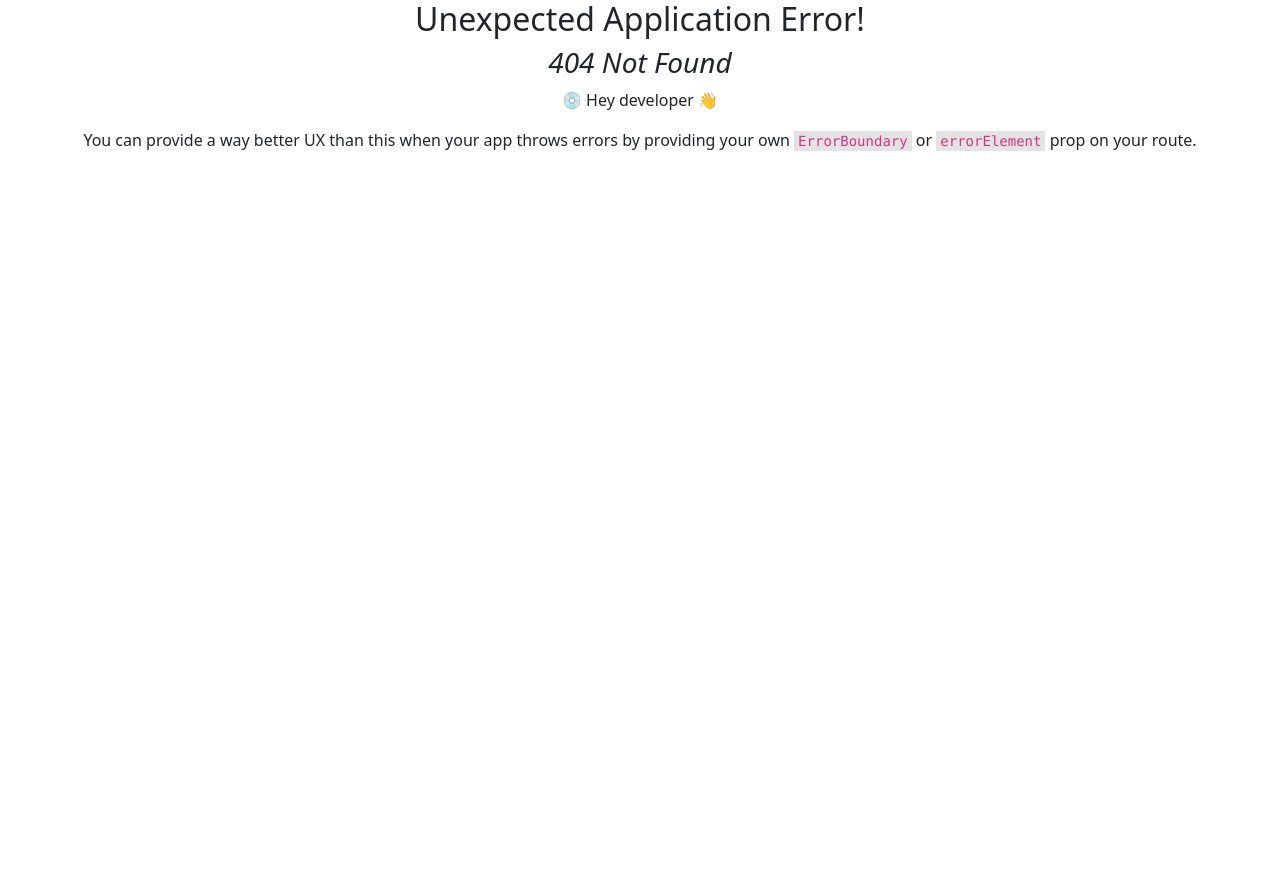
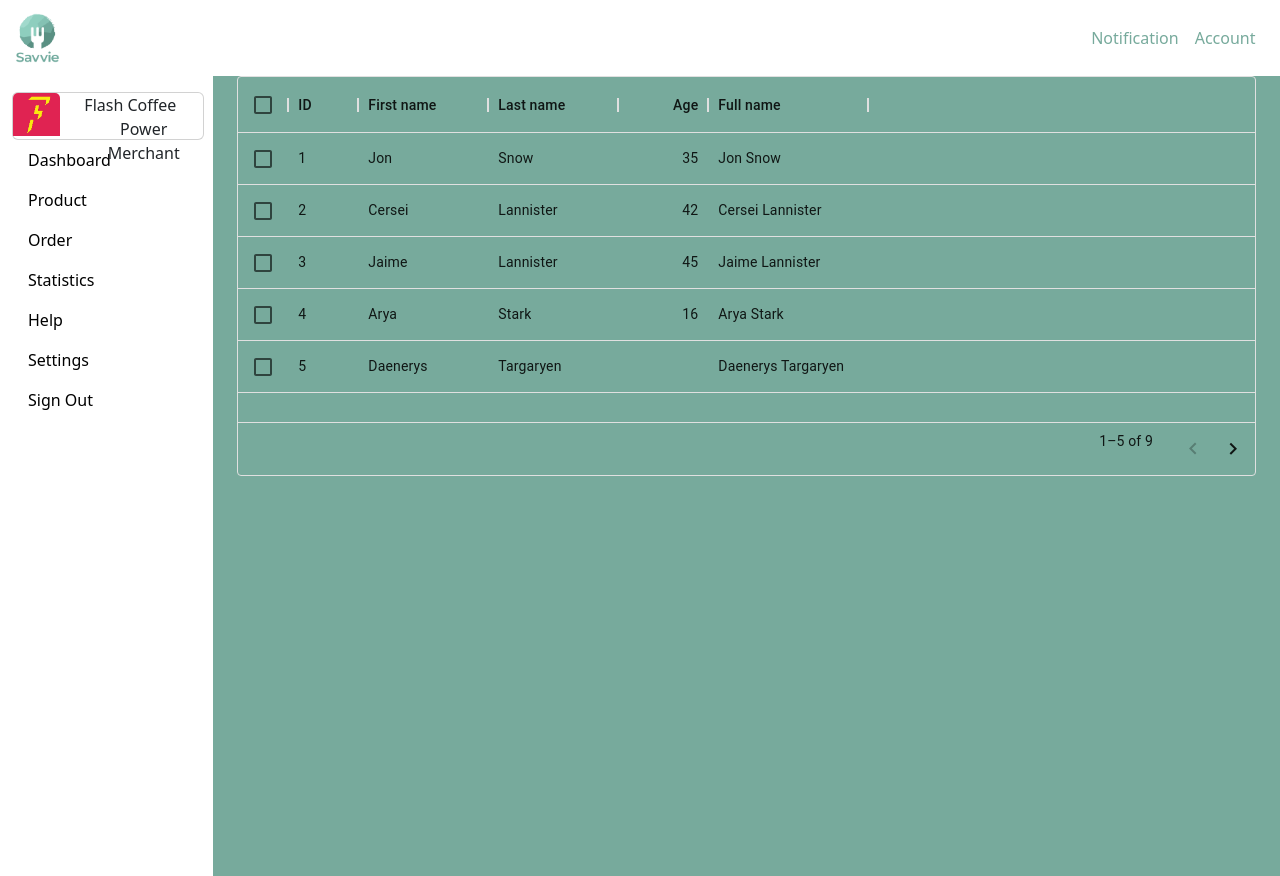
Before and after one commit to yasminnabila/Food-Rescue-Client-CMS, a React (Create React App) app in the folder client-cms/: page /admin/list-product in a window 1280 px wide. Before the commit this address had no page. Before the commit the page ends 800 px from the top, so only its background shows below. Built offline with nearby package versions, Linux system fonts and the light colour scheme.

Commit message:
Add cards for product dashboard

```diff
--- a/client-cms/src/components/DashboardCards.jsx
+++ b/client-cms/src/components/DashboardCards.jsx
@@ -1,13 +1,35 @@
-function DashboardCards() {
-    return (
-      <Card>
-        <Card.Title>Card Title</Card.Title>
-        <Card.Text>
-          Some quick example text to build on the card title and make up the
-          bulk of the card's content.
-        </Card.Text>
-      </Card>
-    );
+import * as React from "react";
+import Box from "@mui/material/Box";
+import Card from "@mui/material/Card";
+import CardActions from "@mui/material/CardActions";
+import CardContent from "@mui/material/CardContent";
+import Button from "@mui/material/Button";
+import Typography from "@mui/material/Typography";
+
+const bull = (
+  <Box
+    component="span"
+    sx={{ display: "inline-block", mx: "2px", transform: "scale(0.8)" }}
+  >
+    •
+  </Box>
+);
+
+export default function DashboardCards() {
+  return (
+    <Card sx={{ width: 220, height: "auto" }}>
+      <CardContent>
+        <Typography sx={{ fontSize: 24 }} color="text.secondary" gutterBottom>
+          Today's Order
+        </Typography>
+        <Typography
+          sx={{ fontSize: 34 }}
+          variant="body2"
+          body="theme.typography.fontWeightBold"
+        >
+          20
+        </Typography>
+      </CardContent>
+    </Card>
+  );
 }
-
-export default DashboardCards;
--- a/client-cms/src/components/SideBar.jsx
+++ b/client-cms/src/components/SideBar.jsx
@@ -20,15 +20,15 @@ function SideBar() {
         <ul className="nav flex-column ">
           <li className="nav-item d-flex justify-content-start">
             <Nav.Link
-              onClick={() => navigate(`/`)}
+              onClick={() => navigate(`/admin`)}
               className="nav-link text-black small"
             >
-              Home
+              Dashboard
             </Nav.Link>
           </li>
           <li className="nav-item d-flex justify-content-start">
             <Nav.Link
-              onClick={() => navigate(`/genre`)}
+              onClick={() => navigate(`/admin/list-product`)}
               className="nav-link text-black small"
             >
               Product
--- /dev/null
+++ b/client-cms/src/components/Tables.jsx
@@ -0,0 +1,49 @@
+import * as React from "react";
+import { DataGrid } from "@mui/x-data-grid";
+
+const columns = [
+  { field: "id", headerName: "ID", width: 70 },
+  { field: "firstName", headerName: "First name", width: 130 },
+  { field: "lastName", headerName: "Last name", width: 130 },
+  {
+    field: "age",
+    headerName: "Age",
+    type: "number",
+    width: 90,
+  },
+  {
+    field: "fullName",
+    headerName: "Full name",
+    description: "This column has a value getter and is not sortable.",
+    sortable: false,
+    width: 160,
+    valueGetter: (params) =>
+      `${params.row.firstName || ""} ${params.row.lastName || ""}`,
+  },
+];
+
+const rows = [
+  { id: 1, lastName: "Snow", firstName: "Jon", age: 35 },
+  { id: 2, lastName: "Lannister", firstName: "Cersei", age: 42 },
+  { id: 3, lastName: "Lannister", firstName: "Jaime", age: 45 },
+  { id: 4, lastName: "Stark", firstName: "Arya", age: 16 },
+  { id: 5, lastName: "Targaryen", firstName: "Daenerys", age: null },
+  { id: 6, lastName: "Melisandre", firstName: null, age: 150 },
+  { id: 7, lastName: "Clifford", firstName: "Ferrara", age: 44 },
+  { id: 8, lastName: "Frances", firstName: "Rossini", age: 36 },
+  { id: 9, lastName: "Roxie", firstName: "Harvey", age: 65 },
+];
+
+export default function DataTable() {
+  return (
+    <div style={{ height: 400, width: "100%" }}>
+      <DataGrid
+        rows={rows}
+        columns={columns}
+        pageSize={5}
+        rowsPerPageOptions={[5]}
+        checkboxSelection
+      />
+    </div>
+  );
+}
--- a/client-cms/src/router/index.js
+++ b/client-cms/src/router/index.js
@@ -7,6 +7,7 @@ import RegisterPageA from "../views/RegisterPageA";
 import RegisterPageB from "../views/RegisterPageB";
 import RegisterPageC from "../views/RegisterPageC";
 import Dashboard from "../views/Dashboard";
+import ListProductPage from "../views/ListProductPage";
 
 const router = createBrowserRouter([
   {
@@ -47,6 +48,10 @@ const router = createBrowserRouter([
         path: "/admin",
         element: <Dashboard />,
       },
+      {
+        path: "/admin/list-product",
+        element: <ListProductPage />,
+      },
     ],
   },
 ]);
--- a/client-cms/src/views/Dashboard.jsx
+++ b/client-cms/src/views/Dashboard.jsx
@@ -1,4 +1,4 @@
-import { Container, Row, Card } from "react-bootstrap";
+import { Container, Row, Col } from "react-bootstrap";
 import DashboardCards from "../components/DashboardCards";
 
 function Dashboard() {
@@ -16,7 +16,20 @@ function Dashboard() {
           <h5 className="d-flex justify-content-start">
             Activities you need to monitor to maintain customer’s satisfaction
           </h5>
-          <DashboardCards />
+        </Row>
+        <Row className="mt-3">
+          <Col className="p-4 col-3">
+            <DashboardCards />
+          </Col>
+          <Col className="p-4 col-3">
+            <DashboardCards />
+          </Col>
+          <Col className="p-4 col-3">
+            <DashboardCards />
+          </Col>
+          <Col className="p-4 col-3">
+            <DashboardCards />
+          </Col>
         </Row>
       </Container>
     </>
--- /dev/null
+++ b/client-cms/src/views/ListProductPage.jsx
@@ -0,0 +1,21 @@
+import { Container, Row, Col } from "react-bootstrap";
+import DashboardCards from "../components/DashboardCards";
+import Tables from "../components/Tables";
+
+function ListProductPage() {
+  return (
+    <>
+      <Container
+        className="col-md-9 ms-sm-auto col-lg-10 px-md-4"
+        style={{
+          minHeight: "100vh",
+          backgroundColor: "#77AA9C",
+        }}
+      >
+        <Tables />
+      </Container>
+    </>
+  );
+}
+
+export default ListProductPage;
```
